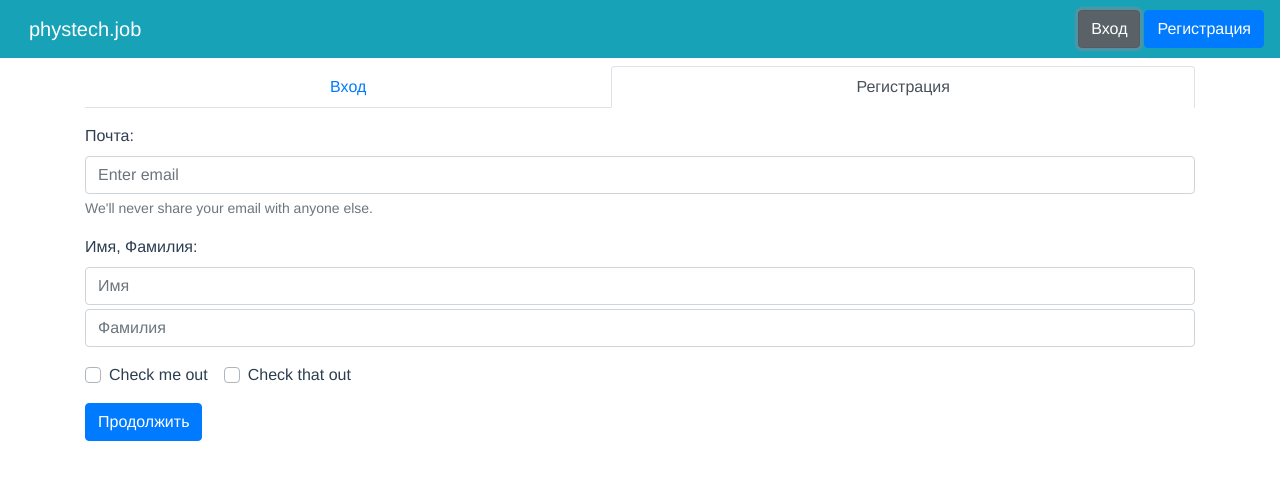
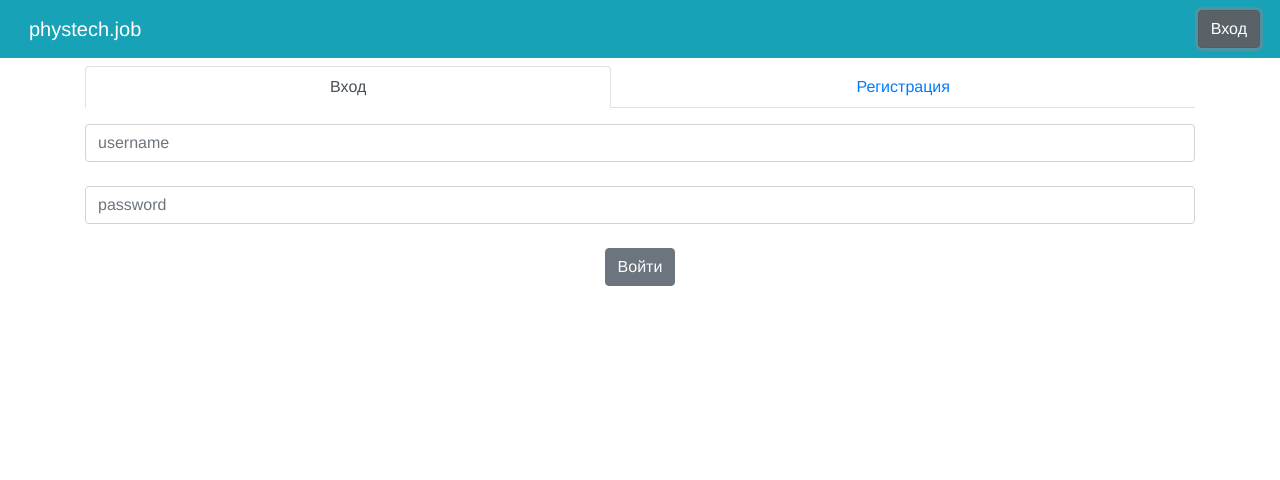
Before and after one commit to yarvod/phystech.job, a Vue app in the folder frontend_app/: page / in a window 1280 px wide. Both pictures are taken after a click on the button "Вход". Shown: the top 480 px of the page. Built offline with nearby package versions, Linux system fonts and the light colour scheme.

Commit message:
work on register form

```diff
--- a/frontend_app/package.json
+++ b/frontend_app/package.json
@@ -8,6 +8,8 @@
     "lint": "vue-cli-service lint"
   },
   "dependencies": {
+    "@vue/composition-api": "^1.6.0",
+    "vee-validate": "^2.2.0",
     "axios": "^0.26.1",
     "bootstrap": "^4.6.0",
     "bootstrap-vue": "^2.21.2",
@@ -19,9 +21,11 @@
     "vuex": "^3.1.0"
   },
   "devDependencies": {
+    "@vue/composition-api": "^1.6.0",
     "@vue/cli-plugin-babel": "~4.5.15",
     "@vue/cli-plugin-eslint": "~4.5.15",
     "@vue/cli-service": "~4.5.15",
+    "vee-validate": "^2.2.0",
     "axios": "^0.26.1",
     "babel-eslint": "^10.1.0",
     "eslint": "^6.7.2",
--- a/frontend_app/src/components/Header.vue
+++ b/frontend_app/src/components/Header.vue
@@ -22,11 +22,6 @@
 
           <template v-else>
             <b-button class="mx-1" @click="$router.push({name: 'login'})">Вход</b-button>
-            <b-button variant="primary"
-                      @click="$router.push({name: 'login'})"
-            >
-              Регистрация
-            </b-button>
           </template>
 
         </b-navbar-nav>
--- a/frontend_app/src/main.js
+++ b/frontend_app/src/main.js
@@ -4,6 +4,7 @@ import router from './router';
 import {store} from './store'
 import moment from 'moment'
 import axios from "axios";
+import VeeValidate from "vee-validate";
 
 import { BootstrapVue, IconsPlugin } from 'bootstrap-vue'
 import 'bootstrap/dist/css/bootstrap.css'
@@ -21,6 +22,11 @@ Vue.config.productionTip = false
 
 Vue.use(BootstrapVue)
 Vue.use(IconsPlugin)
+Vue.use(VeeValidate, {
+  inject: true,
+  fieldsBagName: "veeFields",
+  errorBagName: "veeErrors"
+})
 
 new Vue({
   axios,
--- a/frontend_app/src/router.js
+++ b/frontend_app/src/router.js
@@ -97,7 +97,7 @@ const router = new VueRouter({
 
 router.beforeEach((to, from, next) => {
   if (to.meta.requiresAuth) {
-    if (!store.getters.isAuthenticated) {
+    if (!localStorage.getItem('token')) {
       router.push({name: 'login'})
      } else {
       next()
--- a/frontend_app/src/views/Login.vue
+++ b/frontend_app/src/views/Login.vue
@@ -9,15 +9,17 @@
               <div class="text-center">
                 <b-form @submit.prevent="submitLogin">
                   <b-input-group class="mb-2 mr-sm-2 mb-sm-0">
-                    <b-form-input v-model="username" placeholder="username" type="text"></b-form-input>
+                    <b-form-input v-model="login_username" placeholder="username" type="text" required></b-form-input>
                   </b-input-group>
                     <br>
                   <b-input-group class="mb-2 mr-sm-2 mb-sm-0">
-                    <b-form-input v-model="password" placeholder="password" type="password"></b-form-input>
+                    <b-form-input v-model="login_password" placeholder="password" type="password" required></b-form-input>
                   </b-input-group>
-                  <div v-if="errors.length">
+                  <div v-if="login_error">
                     <br>
-                    <b-alert variant="danger" show v-for="error in errors" v-bind:key="error"> {{ error }} </b-alert>
+                    <b-alert variant="danger" v-model="showLoginError" dismissible>
+                      {{ login_error }}
+                    </b-alert>
                   </div>
                   <br>
                   <b-button size="md" class="my-2 my-sm-0" type="submit">Войти</b-button>
@@ -25,11 +27,65 @@
               </div>
             </b-tab>
 
-            <b-tab title="Регистрация" active>
+            <b-tab title="Регистрация">
 
-              <b-form @submit.prevent="submitRegistration">
+              <b-form @submit.prevent="submitRegistration" novalidate>
+
+                <h4> Выберете, что вас интересует: </h4>
+                <hr>
+                <b-card-group id="type" deck>
+                  <b-card>
+                    <template #header>
+                      <b-form-checkbox v-model="reg_form.as_employer" :disabled="disableEmployer"
+                      >
+                        Я хочу найти сотрудника
+                      </b-form-checkbox>
+                    </template>
+
+                    <b-card-text>
+                      Я работадатель и ищу работника в свою супер компанию
+                    </b-card-text>
+                  </b-card>
+
+                  <b-card>
+                    <template #header>
+                      <b-form-checkbox v-model="reg_form.as_employee" :disabled="disableEmployee"
+                      >
+                        Я хочу найти новую работу
+                      </b-form-checkbox>
+                    </template>
+
+                    <b-card-text>
+                      Я работник и хочу получить самую лучшую должность :)
+                    </b-card-text>
+                  </b-card>
+
+                  <b-card>
+                    <template #header>
+                      <b-form-checkbox v-model="reg_form.as_freelancer">Я хочу предоставить свою услугу</b-form-checkbox>
+                    </template>
+
+                    <b-card-text>
+                      Я специалист и могу предоставить свою услугу
+                    </b-card-text>
+                  </b-card>
+
+                  <b-card>
+                    <template #header>
+                      <b-form-checkbox v-model="reg_form.as_client">Я хочу найти исполнителя</b-form-checkbox>
+                    </template>
+                    <b-card-text>
+                      У меня есть задача, для которой требуется услуга специалиста
+                    </b-card-text>
+                  </b-card>
+                </b-card-group>
+
+                <br>
+                <h4>Заполните форму:</h4>
+                <hr>
+
                   <b-form-group
-                  id="input-group-1"
+                    id="input-email"
                     label="Почта:"
                     label-for="input-1"
                     description="We'll never share your email with anyone else."
@@ -43,16 +99,51 @@
                     ></b-form-input>
                   </b-form-group>
 
-                <b-form-group id="input-group-2" label="Имя, Фамилия:" label-for="input-2">
+                  <b-form-group
+                    id="input-password"
+                    label="Пароль:"
+                    label-for="input-pass"
+                  >
                     <b-form-input
-                    id="input-2"
+                      id="input-pass1"
+                      v-model="reg_form.password"
+                      type="password"
+                      placeholder="Enter a password"
+                      v-validate="{ required: true, min: 3 }"
+                      :state="validateState('input-pass1')"
+                      aria-describedby="input-pass1-feedback"
+                      name="password1"
+                    ></b-form-input>
+                    <b-form-invalid-feedback id="input-pass1-feedback">{{ veeErrors.first('input-pass1') }}</b-form-invalid-feedback>
+  <!--                  <b-form-text id="password-help-block">-->
+  <!--                    Your password must be 8-20 characters long, contain letters and numbers, and must not-->
+  <!--                    contain spaces, special characters, or emoji.-->
+  <!--                  </b-form-text>-->
+
+                    <b-form-input
+                      id="input-pass2"
+                      class="mt-1"
+                      v-model="reg_form.confirmPassword"
+                      type="password"
+                      placeholder="Enter a password again"
+                      v-validate="{ required: true, min: 3 }"
+                      :state="validateState('input-pass2')"
+                      data-vv-name="password2"
+                    ></b-form-input>
+  <!--                  <b-form-invalid-feedback id="input-pass2-feedback">{{ veeErrors.first('input-pass2') }}</b-form-invalid-feedback>-->
+
+                  </b-form-group>
+
+                  <b-form-group id="input-fio" label="Имя, Фамилия:" label-for="input-name">
+                    <b-form-input
+                      id="input-name"
                       v-model="reg_form.first_name"
                       placeholder="Имя"
                       required
                     ></b-form-input>
                     <b-form-input
                       class="mt-1"
-                    id="input-3"
+                      id="input-name"
                       v-model="reg_form.second_name"
                       placeholder="Фамилия"
                       required
@@ -60,18 +151,9 @@
                   </b-form-group>
 
 
-                <b-form-group id="input-group-4" v-slot="{ ariaDescribedby }">
-                  <b-form-checkbox-group
-                    v-model="reg_form.checked"
-                    id="checkboxes-4"
-                    :aria-describedby="ariaDescribedby"
-                  >
-                    <b-form-checkbox value="me">Check me out</b-form-checkbox>
-                    <b-form-checkbox value="that">Check that out</b-form-checkbox>
-                  </b-form-checkbox-group>
-                </b-form-group>
-
-                <b-button type="submit" variant="primary" @click="submitRegistration">Продолжить</b-button>
+                  <b-button type="submit" variant="primary" @click="submitRegistration" :disabled="Boolean(passwordError)">
+                    Продолжить
+                  </b-button>
             </b-form>
 
             </b-tab>
@@ -89,21 +171,43 @@ import user_service from "@/api/user_service";
 
 export default {
   name: "Login",
-  props: ['reg', 'login'],
   data () {
     return {
-      username: '',
+      login_username: '',
+      login_password: '',
+      login_error: '',
+      showLoginError: false,
+      reg_form: {
+        email: '',
         password: '',
-      errors: [],
-      reg_form: {}
+        confirmPassword: '',
+        as_employee: false,
+        as_employer: false
+      },
+    }
+  },
+  computed: {
+    passwordError () {
+      if (this.reg_form.password !== this.reg_form.confirmPassword) {
+        return 'Пароли должны совпадать!'
+      }
+      else {
+        return ''
+      }
+    },
+    disableEmployer () {
+      return this.reg_form.as_employee;
+    },
+    disableEmployee () {
+      return this.reg_form.as_employer;
     }
   },
   methods: {
     async submitLogin() {
       localStorage.removeItem("token")
       const formData = {
-        username: this.username,
-        password: this.password
+        username: this.login_username,
+        password: this.login_password
       }
       await user_service.LogIn(formData)
           .then(response => {
@@ -115,23 +219,39 @@ export default {
             this.$router.push({name: 'home'})  // переходим на домашнюю страницу
           })
           .catch(error => {
-            if (error.response) {
-              for (const property in error.response.data) {
-                this.errors.push(`${property}: ${error.response.data[property]}`)
-              }
+            if (error.response.data['non_field_errors']) {
+              this.showLoginError = true
+              this.login_error = error.response.data['non_field_errors'][0]
             } else {
-              this.errors.push('Something went wrong. Please try again')
-
-              console.log(JSON.stringify(error))
+              this.showLoginError = true
+              this.login_error = 'Something went wrong. Please try again';
             }
           })
 
     },
     onReset() {
-      this.username = ''
-      this.password = ''
+      this.username = '';
+      this.password = '';
+      this.$nextTick(() => {
+        this.$validator.reset();
+      });
+    },
+    validateState(ref) {
+      if (
+        this.veeFields[ref] &&
+        (this.veeFields[ref].dirty || this.veeFields[ref].validated)
+      ) {
+        return !this.veeErrors.has(ref);
+      }
+      return null;
     },
     submitRegistration() {
+      this.$validator.validateAll().then(result => {
+        if (!result) {
+          return;
+        }
+        alert("Form submitted!");
+      });
       console.log(JSON.stringify(this.reg_form))
     }
   }
```
Also changed, not shown: 1 other file (tests, documents, lock files or other folders). Lines whose indentation alone changed are shown as unchanged.
